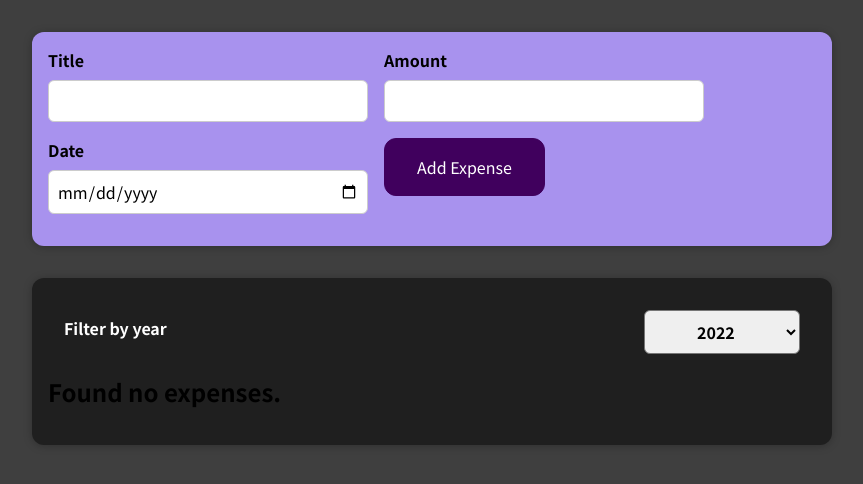
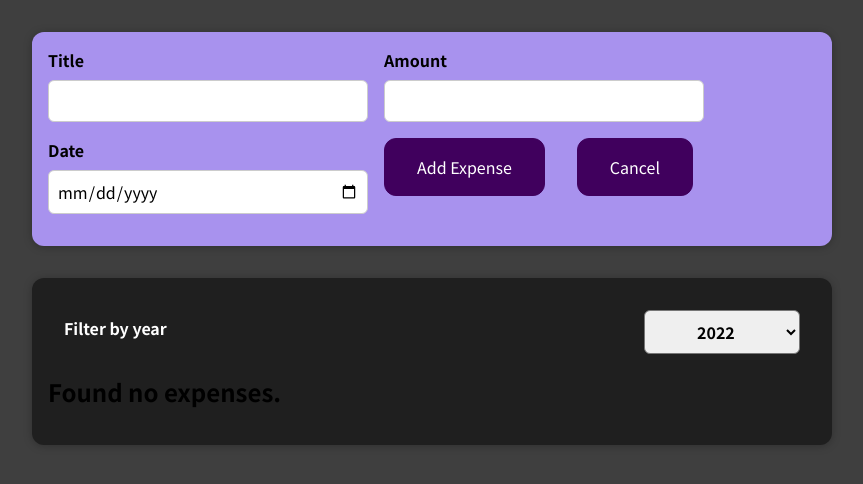
Before and after one commit to fayddelight/expenses-list, a React (Create React App) app: page / in a window 1280 px wide. Shown: the top 484 px of the page, without its empty margins (208-1071 px from the left). Built offline with nearby package versions, Linux system fonts and the light colour scheme.

Commit message:
small expense fix

```diff
--- a/src/components/Expenses/ExpensesList.js
+++ b/src/components/Expenses/ExpensesList.js
@@ -3,12 +3,9 @@ import ExpenseItem from './ExpenseItem';
 
 const ExpensesList = (props) => {
 
-    console.log(props.items);
-
     if (props.items.length === 0) {
         return <h2 className="expenses-list__fallback">Found no expenses.</h2>;
     }
-
 
 
     return (
--- a/src/components/NewExpense/ExpenseForm.js
+++ b/src/components/NewExpense/ExpenseForm.js
@@ -2,22 +2,23 @@ import React, { useState } from "react";
 import "./ExpenseForm.css";
 
 const ExpenseForm = (props) => {
-
   const [enteredTitle, setEnteredTitle] = useState("");
   const [enteredAmount, setEnteredAmount] = useState("");
   const [enteredDate, setEnteredDate] = useState("");
+  const[buttonState, setButtonState] = useState(false);
+
 
   const titleChangeHandler = (event) => {
     setEnteredTitle(event.target.value);
-    }
+  };
 
   const amountChangeHandler = (event) => {
     setEnteredAmount(event.target.value);
-    }
+  };
 
   const dateChangeHandler = (event) => {
     setEnteredDate(event.target.value);
-    }
+  };
 
   const submitHandler = (event) => {
     event.preventDefault();
@@ -25,13 +26,37 @@ const ExpenseForm = (props) => {
     const expenseData = {
       title: enteredTitle,
       amount: enteredAmount,
-            date: new Date(enteredDate)
-        }
+      date: new Date(enteredDate),
+    };
 
     props.onSaveExpenseData(expenseData);
     setEnteredTitle("");
     setEnteredAmount("");
     setEnteredDate("");
+  };
+
+  const buttonClickHandler = () => {
+    setButtonState(true);
+  }
+
+  let cancelButton = (
+    <div className="new-expense__actions">
+      <button type="button" onClick={buttonClickHandler}>
+        Cancel
+      </button>
+    </div>
+  );
+
+console.log(buttonState);
+
+if (buttonState===true) {
+      <form onSubmit={submitHandler}>
+        <div className="new-expense__controls">
+          <div className="new-expense__actions">
+            <button type="submit">Add Expense</button>
+          </div>
+        </div>
+      </form>;
 }
 
   return (
@@ -39,7 +64,11 @@ const ExpenseForm = (props) => {
       <div className="new-expense__controls">
         <div className="new-expense__control">
           <label>Title</label>
-          <input type="text" value={enteredTitle} onChange={titleChangeHandler} />
+          <input
+            type="text"
+            value={enteredTitle}
+            onChange={titleChangeHandler}
+          />
         </div>
         <div className="new-expense__control">
           <label>Amount</label>
@@ -64,6 +93,7 @@ const ExpenseForm = (props) => {
         <div className="new-expense__actions">
           <button type="submit">Add Expense</button>
         </div>
+        {cancelButton}
       </div>
     </form>
   );
```
Lines whose indentation alone changed are shown as unchanged.
